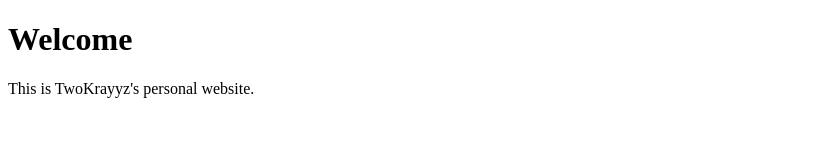
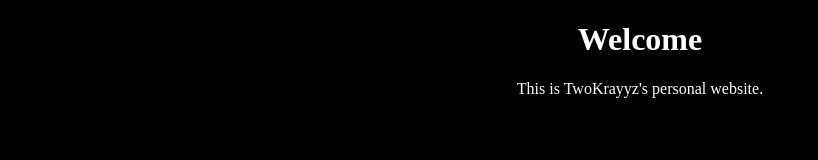
Before and after one commit to TwoKrayyz/website, a plain HTML site: page index.html in a window 1280 px wide. Shown: the whole page, without its empty margins (0-818 px from the left). Drawn offline with Linux system fonts and the light colour scheme.

Commit message:
Added some CSS

```diff
--- a/index.html
+++ b/index.html
@@ -3,6 +3,7 @@
   <head>
     <link rel="icon" href="./images/favicon.ico" type="image/x-icon">
     <title>TK's WRLD</title>
+    <link rel="stylesheet" href="./styles.css">
   </head>
   <body>
     <h1>Welcome</h1>
--- /dev/null
+++ b/styles.css
@@ -0,0 +1,13 @@
+body {
+    background-color: black;
+}
+
+h1 {
+    color: white;
+    text-align: center;
+}
+
+p {
+    color: white;
+    text-align: center;
+}
```
